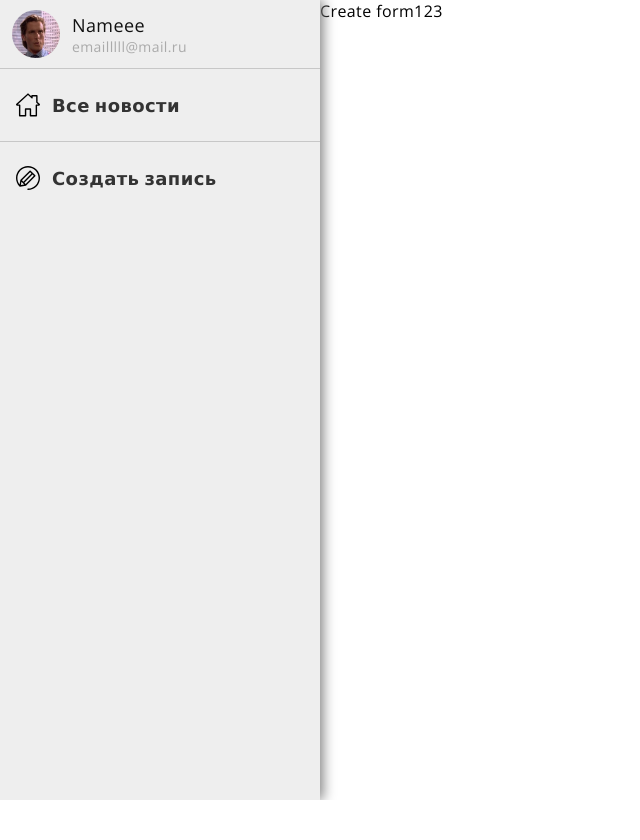
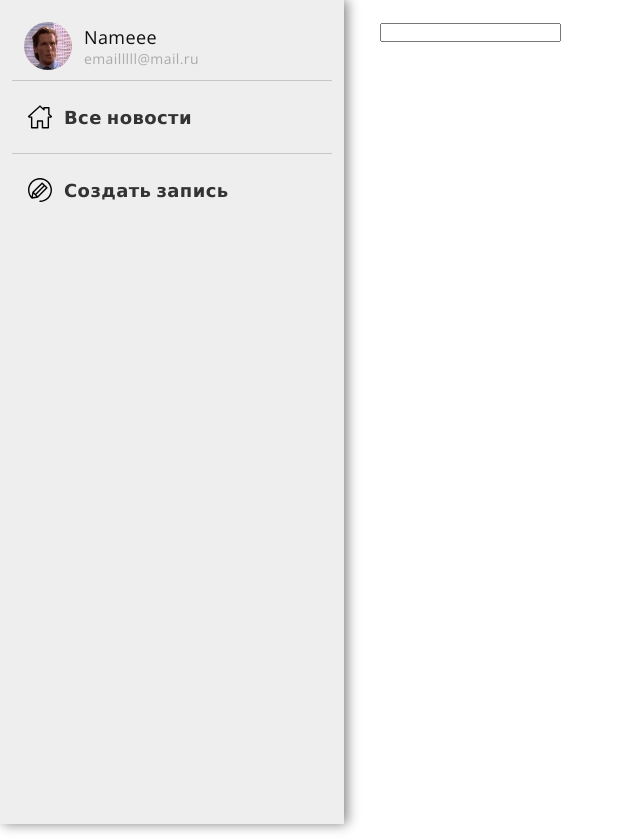
Before and after one commit to Serpentarius13/vue-testovoe, a Vue app: page /create in a window 1280 px wide. Shown: the whole page, without its empty margins (0-640 px from the left). Before the commit the page ends 800 px from the top, so only its background shows below. Built offline with nearby package versions, Linux system fonts and the light colour scheme.

Commit message:
base input

```diff
--- a/public/globals.css
+++ b/public/globals.css
@@ -16,3 +16,7 @@ a:active {
   text-decoration: none;
   color: #333 !important;
 }
+
+.heading {
+    padding-bottom: 36px;
+}
--- /dev/null
+++ b/src/components/Form/BaseInput.vue
@@ -0,0 +1,22 @@
+<template>
+  <div>
+    <input
+      :value="modelValue"
+      @input="$emit('update:modelValue', $event.target.value)"
+    />
+    {{ modelValue }}
+  </div>
+</template>
+
+<script>
+export default {
+  props: {
+    modelValue: {
+      type: String,
+      default: "",
+    },
+  },
+};
+</script>
+
+<style lang="scss" scoped></style>
--- a/src/components/List/TheListItem.vue
+++ b/src/components/List/TheListItem.vue
@@ -2,9 +2,9 @@
   <div class="news-section__list-item">
     <p class="news-section__list-item-id">{{ id }}</p>
     <div class="news-section__list-item-description">
-      <p @click="onShow" class="news-section__list-item-description-name">
+      <button @click="onShow" class="news-section__list-item-description-name">
         {{ title }}
-      </p>
+      </button>
       <p class="news-section__list-item-description-author">
         id автора: {{ userId }}
       </p>
@@ -44,10 +44,10 @@ const onShow = () => {
     gap: 0.3rem;
 
     &-id {
-      width: 13%;
       font-size: 72px;
       color: #999;
-      margin-left: 48px;
+      width: 10%;
+      padding-left: 12px;
     }
     &-description {
       flex: 1;
@@ -57,6 +57,7 @@ const onShow = () => {
         font-weight: bold;
         color: black;
         cursor: pointer;
+        border: none;
 
         &:hover {
           color: gray;
--- a/src/components/TheLayout.vue
+++ b/src/components/TheLayout.vue
@@ -23,12 +23,14 @@ import TheSidebarButtons from "./SidebarButtons/TheSidebarButtons.vue";
 
     box-shadow: 3px 0 12px gray;
     z-index: 12;
+    padding: 12px;
   }
 
   &__news-section {
     flex: 1;
     height: 100%;
     overflow: scroll;
+    padding: 20px 36px;
   }
 }
 </style>
--- a/src/routes/TheCreateNewsSection.vue
+++ b/src/routes/TheCreateNewsSection.vue
@@ -1,13 +1,15 @@
 <template>
-  <div class="z">Create form123</div>
+  <div>
+    <base-input v-model="text" />
+    {{ text }}
+  </div>
 </template>
 
-<script>
-export default {};
+<script setup>
+import BaseInput from "./../components/Form/BaseInput.vue";
+import { ref } from "vue";
+// eslint-disable-next-line no-unused-vars
+const text = ref("");
 </script>
 
-<style lang="scss" scoped>
-.z {
-  z-index: 1231321;
-}
-</style>
+<style lang="scss" scoped></style>
--- a/src/routes/TheNewsSection.vue
+++ b/src/routes/TheNewsSection.vue
@@ -1,6 +1,6 @@
 <template>
   <div class="news-section">
-    <h1>News section</h1>
+    <h1 class="heading" >News section</h1>
 
     <ul v-if="data" class="news-section__list">
       <the-list-component :data="data" />
@@ -24,7 +24,5 @@ onMounted(async () => {
 </script>
 
 <style lang="scss" scoped>
-.news-section {
-  padding: 12px 24px;
-}
+
 </style>
```
